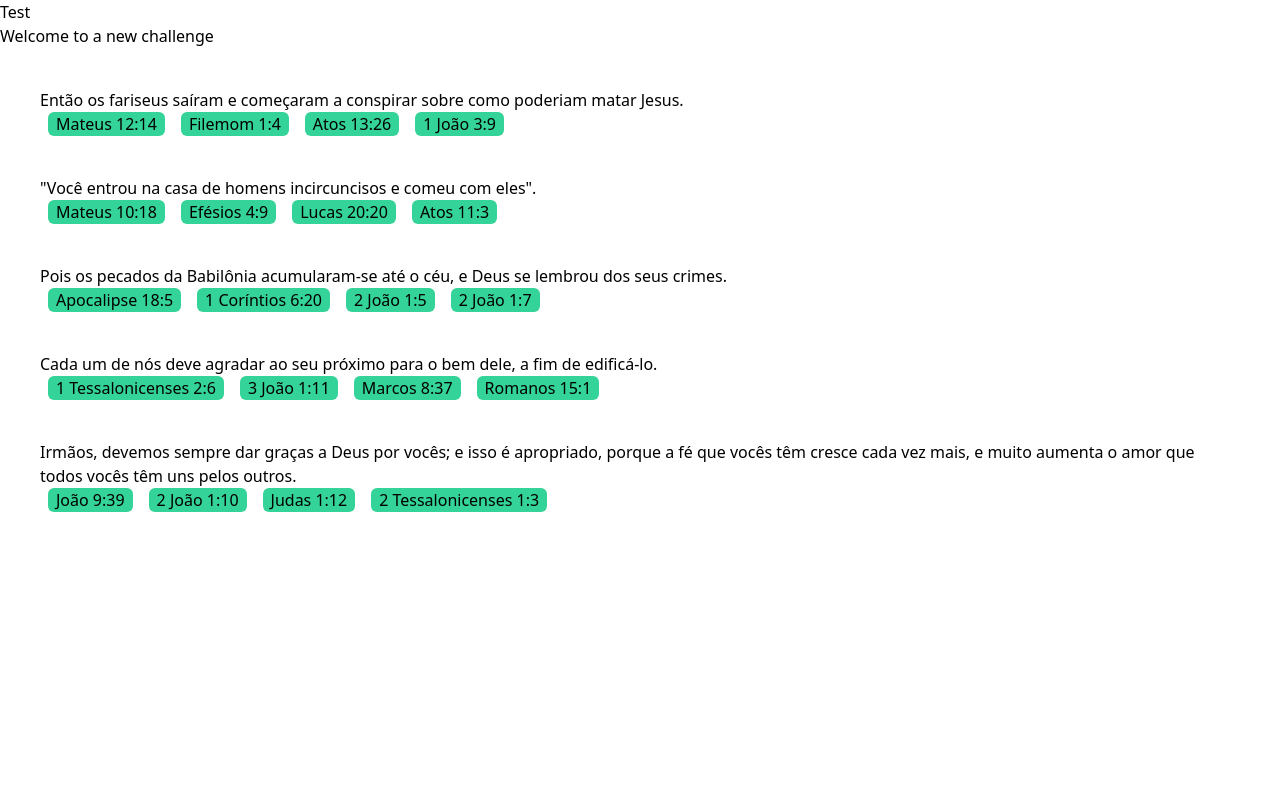
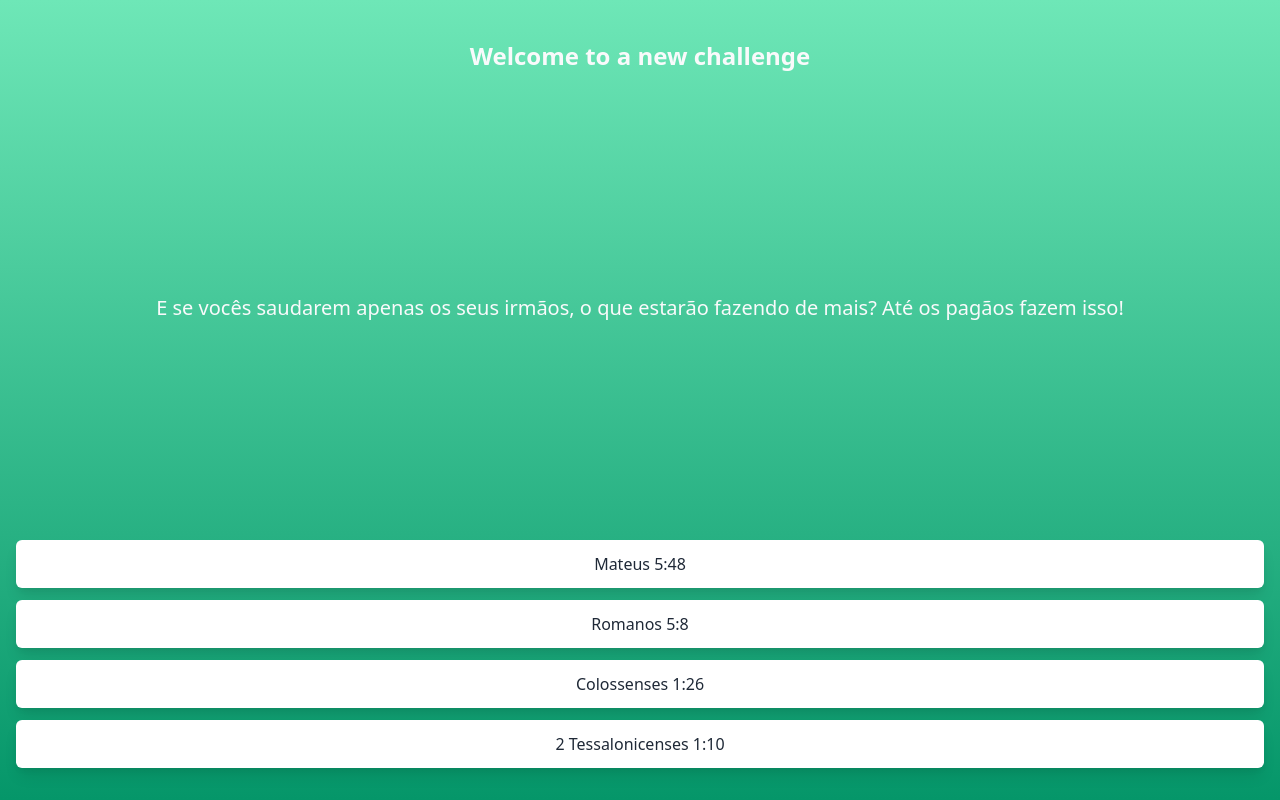
Before and after one commit to filipemerker/quiz, a Vue app: page / in a window 1280 px wide. Built offline with nearby package versions, Linux system fonts and the light colour scheme.

Commit message:
Add styles to question component

```diff
--- a/src/App.vue
+++ b/src/App.vue
@@ -1,5 +1,5 @@
 <template>
-  <div>Test</div>
+  <div class="h-screen w-screen bg-gradient-to-t from-green-600 to-green-300">
     <Suspense>
       <template #default>
         <Challenge />
@@ -8,6 +8,7 @@
         <span>Loading... Please wait.</span>
       </template>
     </Suspense>
+  </div>
 </template>
 
 <script lang="ts">
--- a/src/components/Challenge/Challenge.vue
+++ b/src/components/Challenge/Challenge.vue
@@ -1,21 +1,30 @@
 <template>
-  <h1>Welcome to a new challenge</h1>
-
-  <div v-for="question in challenge" :key="question.rightAlternative">
-    <Question :question="question" :on-select="onSelect" />
+  <div class="flex flex-col h-screen">
+    <header class="w-screen py-10 flex flex-wrap content-center justify-center">
+      <h1 class="text-gray-50 text-2xl font-bold text-center">
+        Welcome to a new challenge
+      </h1>
+    </header>
+    <div class="flex-grow flex items-stretch">
+      <div v-for="question in challenge" :key="question.rightAlternative">
+        <Question :question="question" :on-select="onSelect" />
+      </div>
+    </div>
   </div>
 </template>
 
 <script lang="ts">
-import { defineComponent } from 'vue'
+import { defineComponent, ref } from 'vue'
 import Question from '@/components/Question/Question.vue'
 import { createMultipleChoiceChallenge } from '@/helpers/bible'
+import { MultipleAnswerChallenge } from '@/types/Quiz'
 
 export default defineComponent({
   name: 'App',
   components: { Question },
   async setup() {
-    const challenge = await createMultipleChoiceChallenge(5)
+    const challenge = ref<MultipleAnswerChallenge>([])
+    challenge.value = await createMultipleChoiceChallenge(1)
 
     const onSelect = (option: string, rightAlternative: string) => {
       if (option === rightAlternative) {
@@ -32,13 +41,4 @@ export default defineComponent({
 })
 </script>
 
-<style lang="postcss" scoped>
-#app {
-  font-family: Avenir, Helvetica, Arial, sans-serif;
-  -webkit-font-smoothing: antialiased;
-  -moz-osx-font-smoothing: grayscale;
-  text-align: center;
-  color: #2c3e50;
-  margin-top: 60px;
-}
-</style>
+<style lang="postcss" scoped></style>
--- a/src/components/Question/Question.vue
+++ b/src/components/Question/Question.vue
@@ -1,14 +1,28 @@
 <template>
-  <div class="my-10 px-10">
-    <div>{{ title }}</div>
+  <div class="flex h-full flex-col justify-between">
+    <div class="w-screen px-5 flex-grow flex flex-col justify-center">
+      <div class="w-full h-auto flex flex-col flex-wrap text-center font-light">
+        <span v-if="context" class="px-6 text-md mb-4 text-gray-100 w-full">
+          {{ contextBefore }}
+        </span>
+        <span class="text-xl mb-4 w-full text-gray-50">{{ title }}</span>
+        <span v-if="context" class="px-6 text-md mb-4 text-gray-100 w-full">
+          {{ contextAfter }}
+        </span>
+      </div>
+    </div>
+    <div
+      class="shadow-sm w-screen py-5 flex flex-wrap content-center justify-center"
+    >
       <button
         v-for="alternative in question.alternatives"
         :key="alternative"
-      class="mx-2 bg-green-400 rounded-md px-2"
+        class=" w-full mx-4 mb-3 h-12 shadow-lg bg-white text-gray-800 rounded-md px-2"
         @click="onSelect(alternative, question.rightAlternative)"
       >
         {{ alternative }}
       </button>
+    </div>
   </div>
 </template>
 
@@ -39,19 +53,4 @@ export default defineComponent({
 </script>
 
 <!-- Add "scoped" attribute to limit CSS to this component only -->
-<style lang="postcss" scoped>
-h3 {
-  margin: 40px 0 0;
-}
-ul {
-  list-style-type: none;
-  padding: 0;
-}
-li {
-  display: inline-block;
-  margin: 0 10px;
-}
-a {
-  color: #42b983;
-}
-</style>
+<style lang="postcss" scoped></style>
```
Lines whose indentation alone changed are shown as unchanged.
